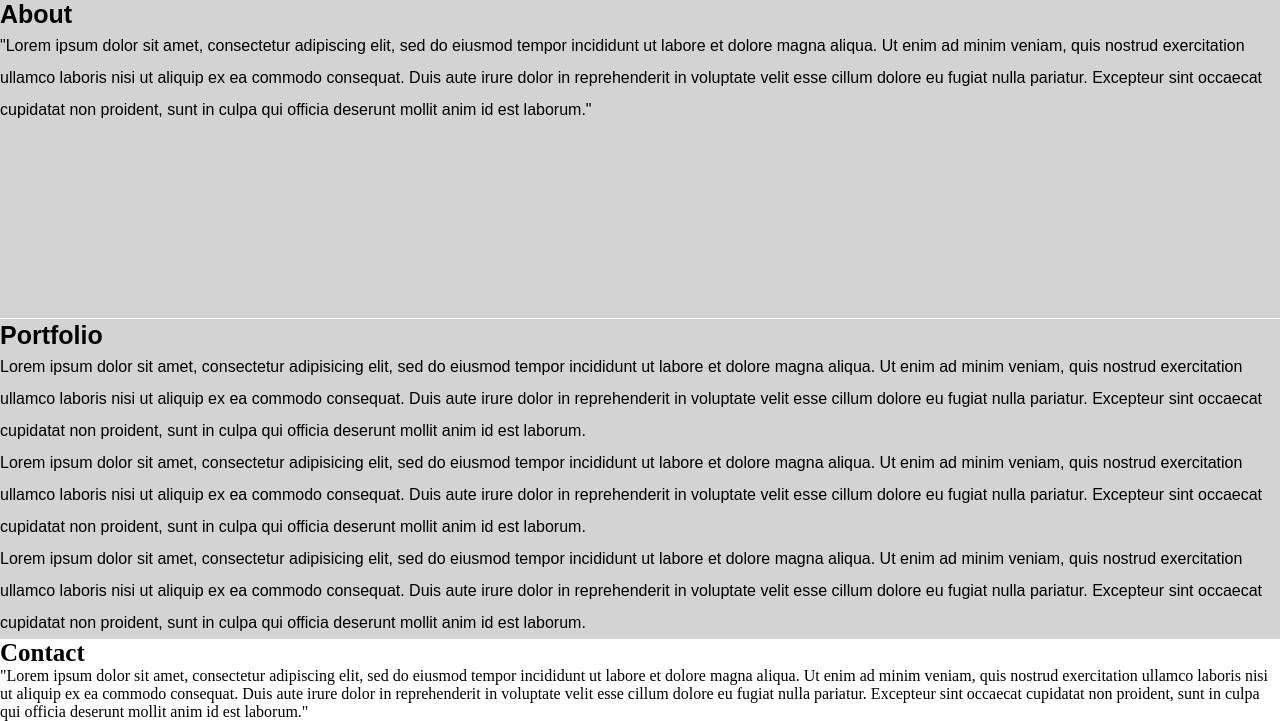
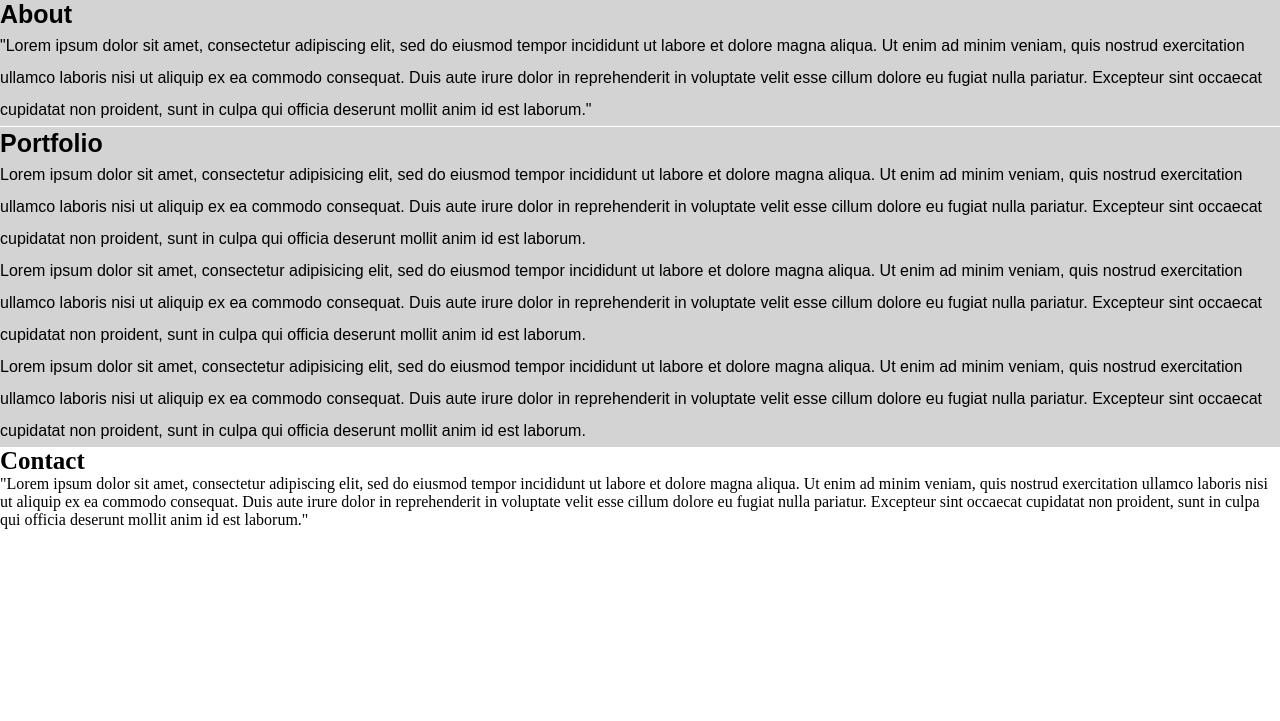
Before and after one commit to WesleyHarney/freecodecamp2, a plain HTML site: page index.html in a window 1280 px wide. Shown: the part 298-1019 px from the top of the page. After the commit the page ends 827 px from the top, so only its background shows below. Drawn offline with Linux system fonts and the light colour scheme.

Commit message:
adjusted grid, lowered about section

```diff
--- a/style.css
+++ b/style.css
@@ -15,7 +15,7 @@ header {
 
 .wrapper{
   display: grid;
-  grid-template-rows: 1fr 1fr;
+  grid-template-rows: 1fr;
   grid-gap: 1px 1px;
   background-color: white;
 }
```
